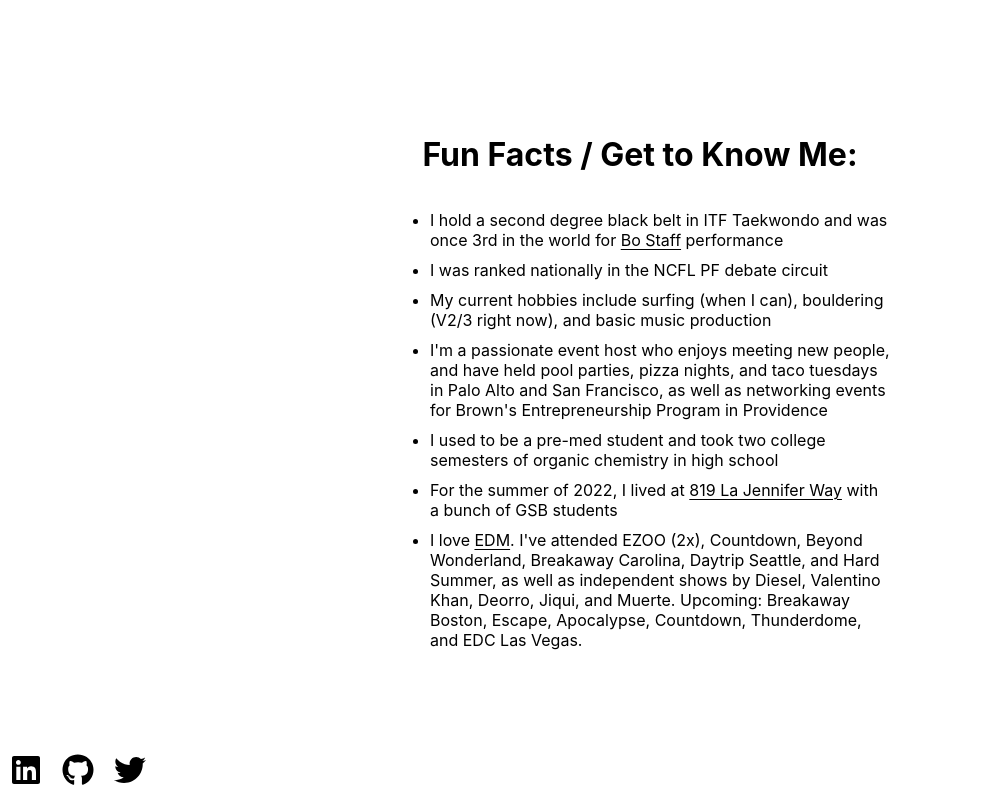
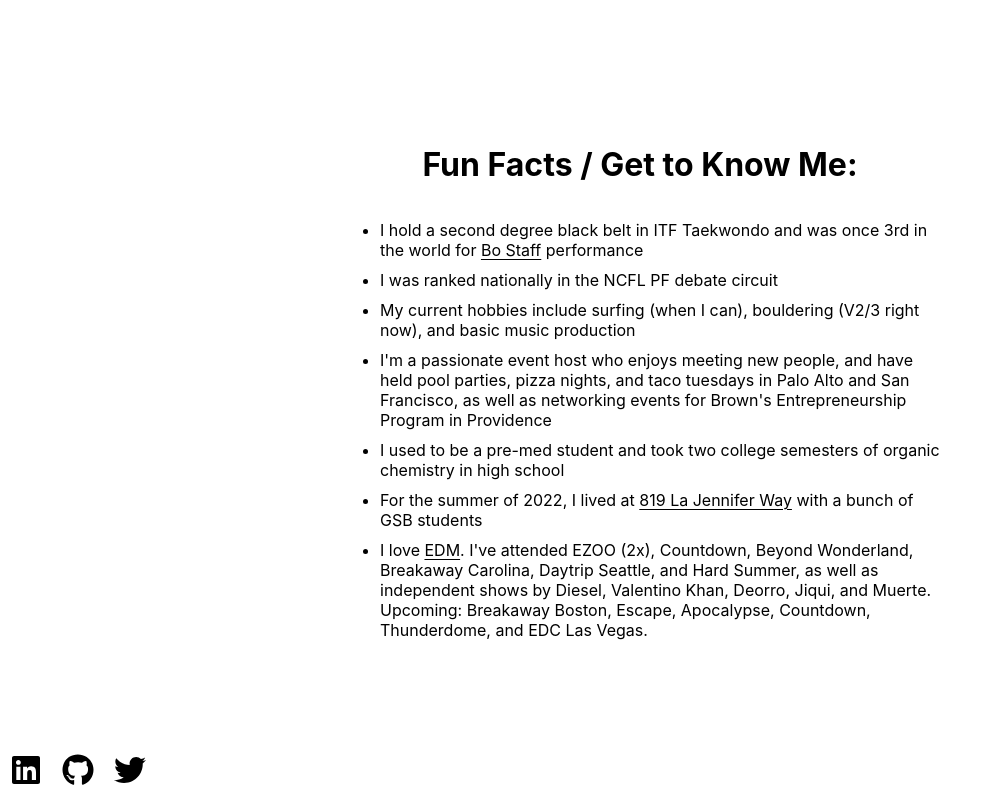
Before and after one commit to raydelvecchio/raydelv.tech, a React (Create React App) app: page /fun in a window 1280 px wide. Shown: the whole page, without its empty margins (0-990 px from the left). Built offline with nearby package versions, Linux system fonts and the light colour scheme.

Commit message:
content wrapping

```diff
--- a/src/components/title_with_list.css
+++ b/src/components/title_with_list.css
@@ -38,7 +38,8 @@
     flex-direction: column;
     align-items: center;
     justify-content: center;
-    width: 100%;
+    width: 90%;
+    max-width: 600px;
 }
 
 a {
@@ -55,7 +56,3 @@
 li {
     margin-bottom: 10px;
 }
-
-.bullet-list-container {
-    width: 500px;
-}
```
